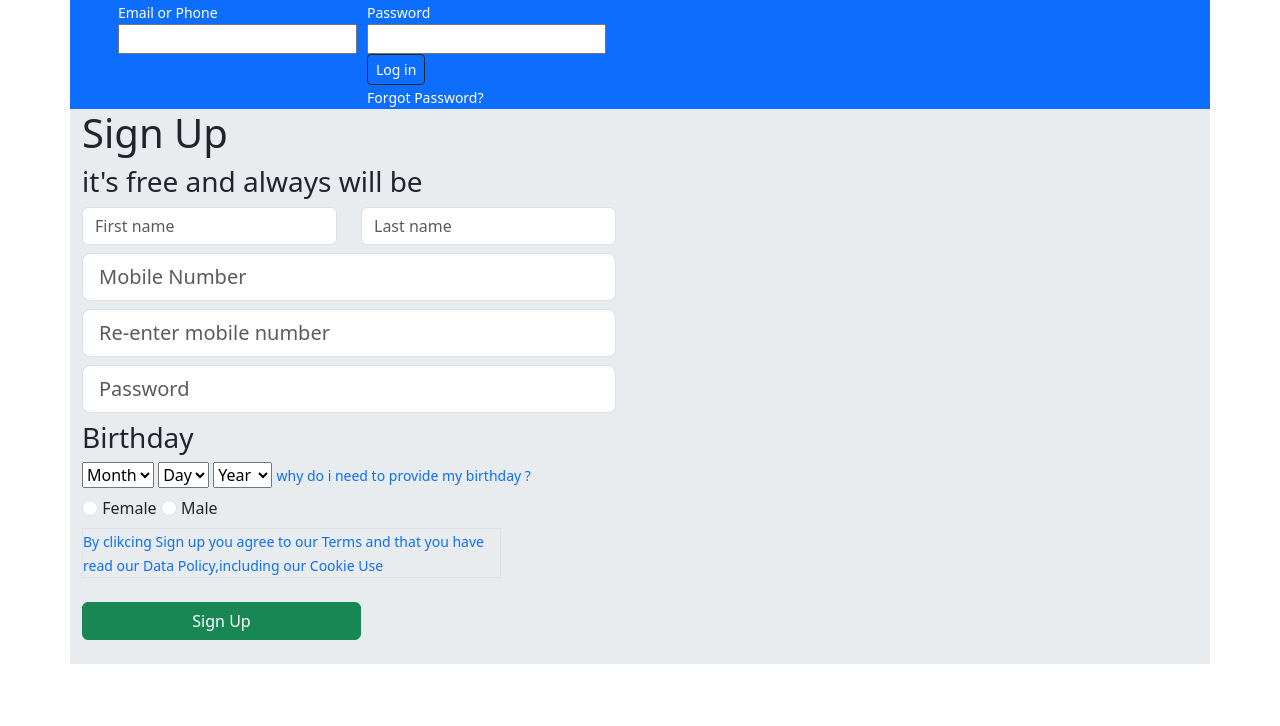
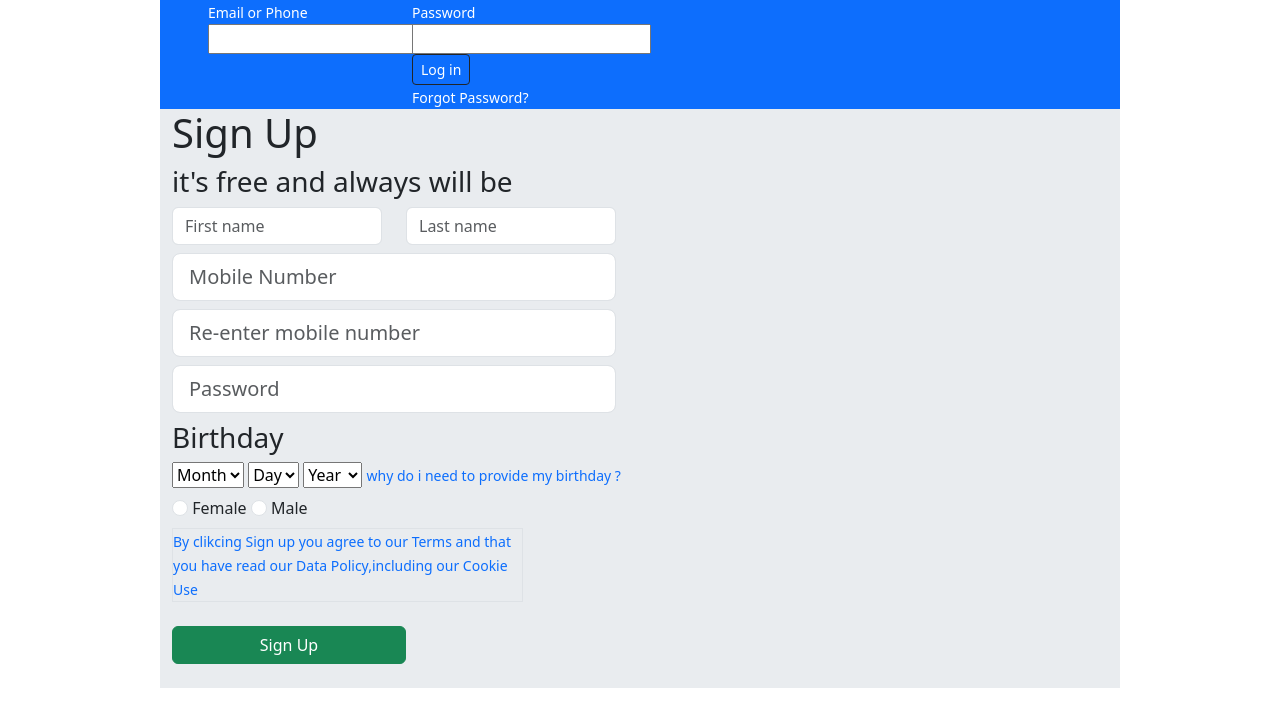
Before and after one commit to ahmedbilal-7191/bootstrap_session3, a plain HTML site: page index.html in a window 1280 px wide. Drawn offline with nearby package versions, Linux system fonts and the light colour scheme.

Commit message:
Update index.html

```diff
--- a/index.html
+++ b/index.html
@@ -12,7 +12,7 @@
 
 <body>
     <header>
-        <div class="container bg-primary ">
+        <div class="container w-75 bg-primary ">
             <form>
 
                 <div class="row">
@@ -35,7 +35,7 @@
         </div>
     </header>
     <section>
-        <div class="container bg-body-secondary">
+        <div class="container w-75 bg-body-secondary">
             <div>
                 <h1>Sign Up</h1>
                 <p class=" h3">it's free and always will be</p>
```
